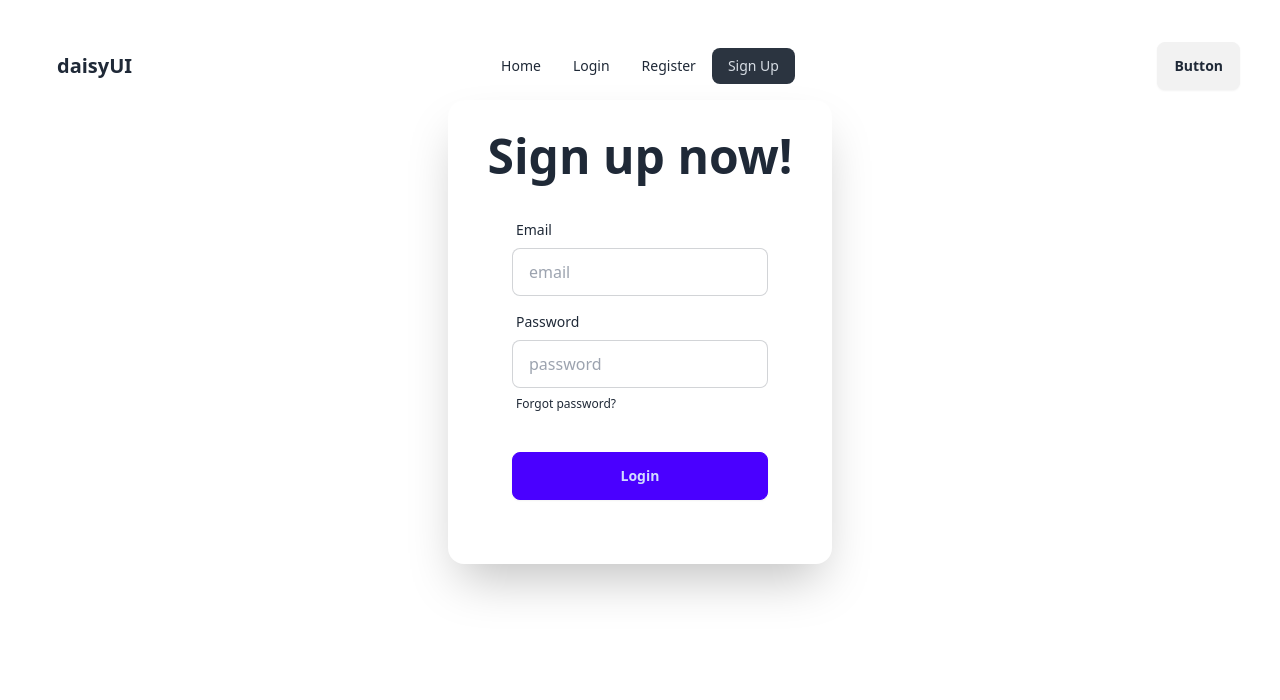
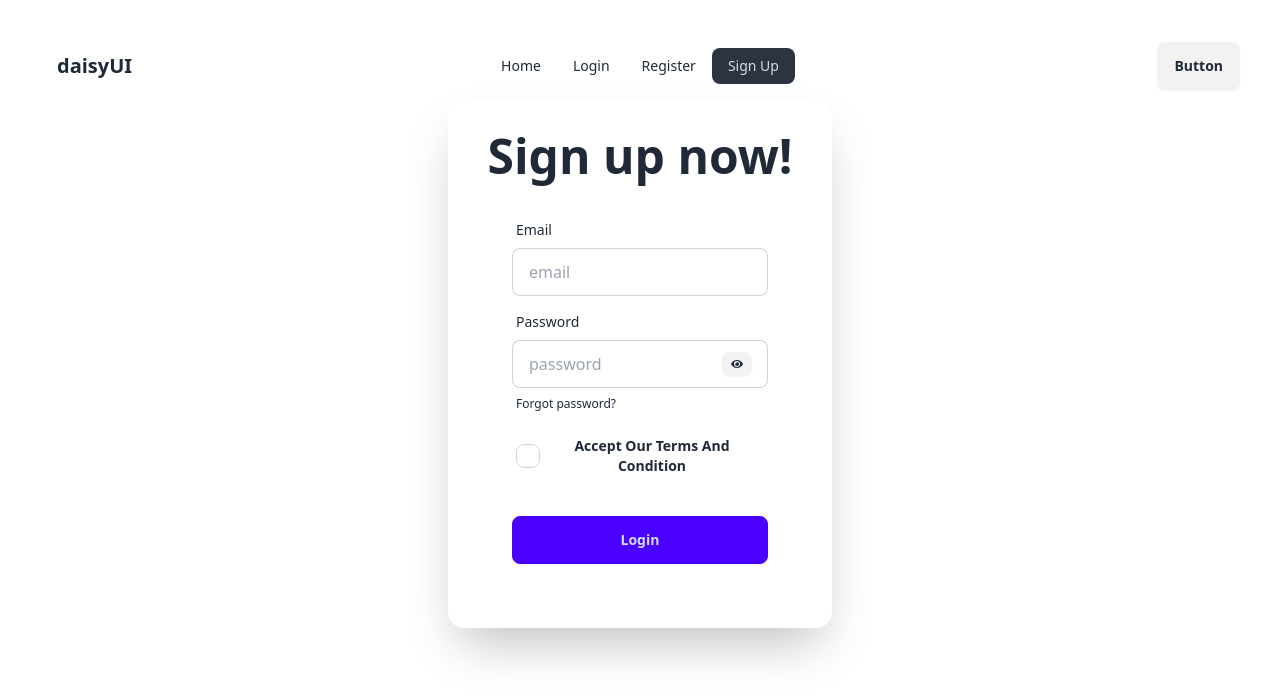
Before and after one commit to Nazmulshuvo123/react-login-from, a React (Vite) app: page /signup in a window 1280 px wide. Shown: the top 700 px of the page. Built offline with nearby package versions, Linux system fonts and the light colour scheme.

Commit message:
toggle show password and accept terms

```diff
--- a/package.json
+++ b/package.json
@@ -15,6 +15,7 @@
     "match-sorter": "^8.0.0",
     "react": "^18.3.1",
     "react-dom": "^18.3.1",
+    "react-icons": "^5.3.0",
     "react-router-dom": "^6.28.0",
     "sort-by": "^1.2.0"
   },
--- a/src/SignUp/SignUp.jsx
+++ b/src/SignUp/SignUp.jsx
@@ -1,41 +1,45 @@
 import { createUserWithEmailAndPassword } from "firebase/auth";
 import { auth } from "../firebase.init";
 import { useState } from "react";
-
+import { FaEye, FaEyeSlash } from "react-icons/fa";
 
 const SignUp = () => {
+  const [errorMassage, setErrorMassage] = useState("");
+  const [success, setSuccess] = useState(false);
+  const [showPassword, setShowPassword] = useState(false);
 
-    const [errorMassage, setErrorMassage] = useState('');
-    const [success, setSuccess] = useState(false);
- const handleSignUp = (event) =>{
+  const handleSignUp = (event) => {
     event.preventDefault();
-    const email  = event.target.email.value;
+    const email = event.target.email.value;
     const password = event.target.password.value;
-    console.log(email, password);
+    const terms = event.target.terms.checked;
+    console.log(email, password, terms);
 
     //reset error and status
-    setErrorMassage( ' ' );
-    setSuccess( false );
+    setErrorMassage(" ");
+    setSuccess(false);
 
-    if(password.length < 6){
-        setErrorMassage("Password should be six character")
-        return;
+    if(!terms){
+      setErrorMassage('Please accept our terms and condition');
+      return;
+    }
+    if (password.length < 6) {
+      setErrorMassage("Password should be six character");
+      return;
     }
 
     //create user with email and password
     createUserWithEmailAndPassword(auth, email, password)
-     .then(result => {
-        console.log(result.user)
-        setSuccess(true)
-     })
-     .catch(error => {
-        console.log('Error', error.message);
+      .then((result) => {
+        console.log(result.user);
+        setSuccess(true);
+      })
+      .catch((error) => {
+        console.log("Error", error.message);
         setErrorMassage(error.message);
-        setSuccess(false)
-
-      })
-}
-
+        setSuccess(false);
+      });
+  };
 
   return (
     <div className="mx-auto card bg-base-100 w-full max-w-sm shrink-0 shadow-2xl">
@@ -54,33 +58,53 @@ const SignUp = () => {
             required
           />
         </div>
-        <div className="form-control">
+        <div className="form-control relative">
           <label className="label">
             <span className="label-text">Password</span>
           </label>
           <input
-            type="password"
+            type={showPassword ? "text" : "password"}
             name="password"
             placeholder="password"
             className="input input-bordered"
             required
           />
+          <button
+            onClick={() => setShowPassword(!showPassword)}
+            className="btn btn-xs absolute right-4 top-12"
+          >
+            {showPassword ? <FaEyeSlash></FaEyeSlash> : <FaEye></FaEye>}
+          </button>
+
           <label className="label">
             <a href="#" className="label-text-alt link link-hover">
               Forgot password?
             </a>
           </label>
         </div>
+
+        <div className="form-control">
+          <label className="label cursor-pointer">
+            <input type="checkbox" name="terms"  className="checkbox" />
+            <span className="label-text font-semibold">Accept Our Terms And Condition</span>
+          </label>
+        </div>
+
         <div className="form-control mt-6">
           <button className="btn btn-primary">Login</button>
         </div>
       </form>
-      {
-        errorMassage && <p className="font-bold text-center text-sm text-red-500">{errorMassage}</p>
-      }
-      {
-        success && <p className="font-bold text-center text-sm text-green-500"> Sign Up Successful </p>
-      }
+      {errorMassage && (
+        <p className="font-bold text-center text-sm text-red-500">
+          {errorMassage}
+        </p>
+      )}
+      {success && (
+        <p className="font-bold text-center text-sm text-green-500">
+          {" "}
+          Sign Up Successful{" "}
+        </p>
+      )}
     </div>
   );
 };
--- a/src/main.jsx
+++ b/src/main.jsx
@@ -7,7 +7,7 @@ import {
   createBrowserRouter,
   RouterProvider,
 } from "react-router-dom";
-import Header from './Component/Header/Header.jsx';
+
 import Main from './layout/Main.jsx';
 import Home from './Component/Home/Home.jsx';
 import Login from './Component/Login/Login.jsx';
```
Also changed, not shown: 1 other file (tests, documents, lock files or other folders).
